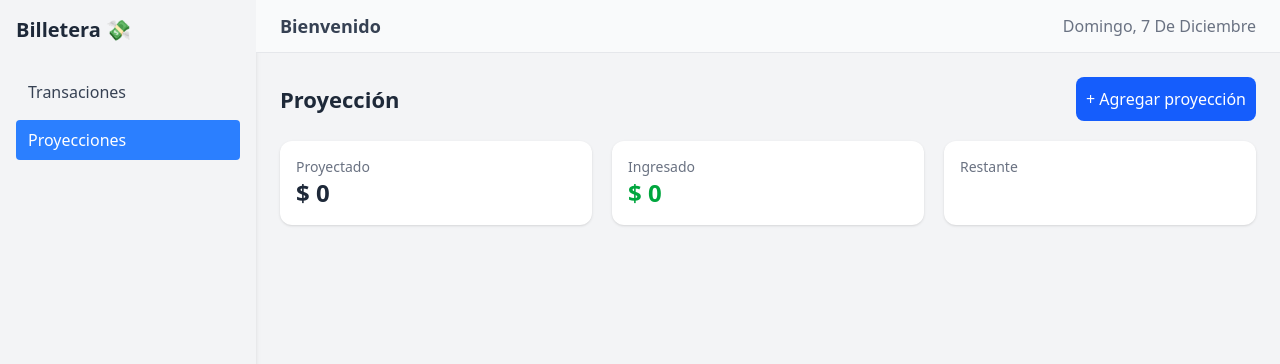
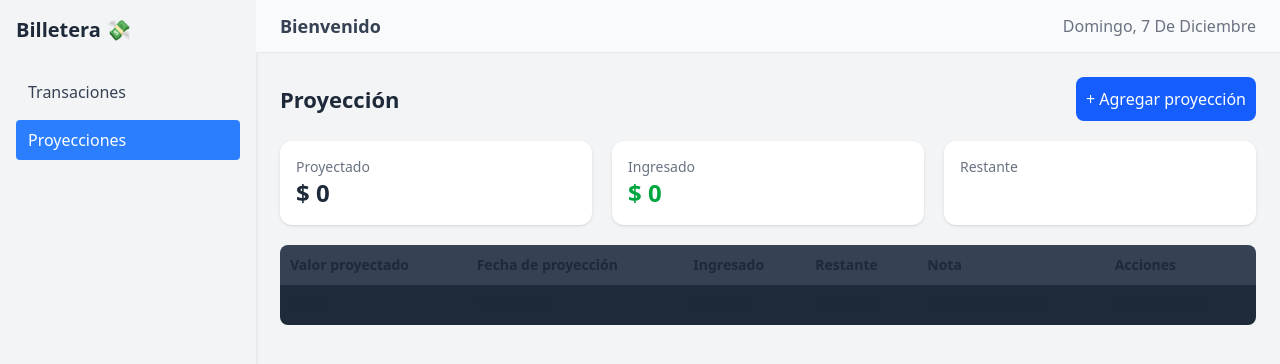
Before and after one commit to juan982610/wallet-tasks, a React (Vite) app: page /project in a window 1280 px wide. Shown: the top 364 px of the page. Built offline with nearby package versions, Linux system fonts and the light colour scheme; the HTML template or start-up script is replaced by a standard one.

Commit message:
add first table projects and start service projects

```diff
--- a/src/components/projects/ProjectTable.jsx
+++ b/src/components/projects/ProjectTable.jsx
@@ -1,24 +1,33 @@
-export default function ProjectTable(){
+import { ProjectsRow } from "./ProjectsRow"
+
+export function ProjectTable({rows}){
     return (
         <div>
-            <table>
+            <table className="w-full mt-[20px] overflow-hidden rounded-lg">
                 <thead>
-                    <tr>
-                        <th>Categoría</th>
-                        <th>Valor proyectado</th>
-                        <th>Fecha de proyección</th>
-                        <th>Ingresado</th>
-                        <th>Restante</th>
-                        <th>Nota</th>
-                        <th>Acciones</th>
+                    <tr className="text-sm bg-gray-700 ">
+                        <th className="text-left p-[10px]">Valor proyectado</th>
+                        <th className="text-left p-[10px]">Fecha de proyección</th>
+                        <th className="text-left p-[10px]">Ingresado</th>
+                        <th className="text-left p-[10px]">Restante</th>
+                        <th className="text-left p-[10px]">Nota</th>
+                        <th className="text-left p-[10px]">Acciones</th>
                     </tr>
                 </thead>
                 <tbody>
+                    {1 === 2 ?  (
                     <tr>
-                        <td colSpan={7}>
+                        <td
+                        colSpan={7}
+                        className="bg-gray-800 text-center rounded-br-lg rounded-bl-lg py-[10px] text-gray-400">
                             No hay proyecciones aún
                         </td>
                     </tr>
+                    ) : (
+                        <ProjectsRow
+
+                        />
+                    )}
                 </tbody>
             </table>
         </div>
--- /dev/null
+++ b/src/components/projects/ProjectsRow.jsx
@@ -0,0 +1,17 @@
+export function ProjectsRow({row}){
+    return (
+        <tr className="text-sm px-[15px] py-[12px] rounded-bl-lg rounded-br-lg bg-gray-800">
+            <td className="text-left p-[10px]">2000</td>
+            <td className="text-left p-[10px]">12/12/2025</td>
+            <td className="text-left p-[10px]">$ 50.000</td>
+            <td className="text-left p-[10px]">$ 150.000</td>
+            <td className="text-left p-[10px]">Para soat de carro</td>
+            <td className="text-left p-[10px]">
+                <div>
+                    <button>Editar</button>
+                    <button>Eliminar</button>
+                </div>
+            </td>
+        </tr>
+    )
+}
--- a/src/pages/Project.jsx
+++ b/src/pages/Project.jsx
@@ -1,6 +1,12 @@
 import { StatsCard } from "../components/transactions/StatsCard"
+import { ProjectTable }  from "../components/projects/ProjectTable"
 
 export default function Projects(){
+
+    function table(){
+
+    }
+
     return <>
     <div className="flex flex-row w-full justify-between items-center">
         <h1 className="font-bold text-[22px]">Proyección</h1>
@@ -25,9 +31,9 @@ export default function Projects(){
         />
     </div>
 
+    <ProjectTable
 
-
-
+    />
 
 
     </>
```
Also changed, not shown: src/services/proyectsService.js (added).
